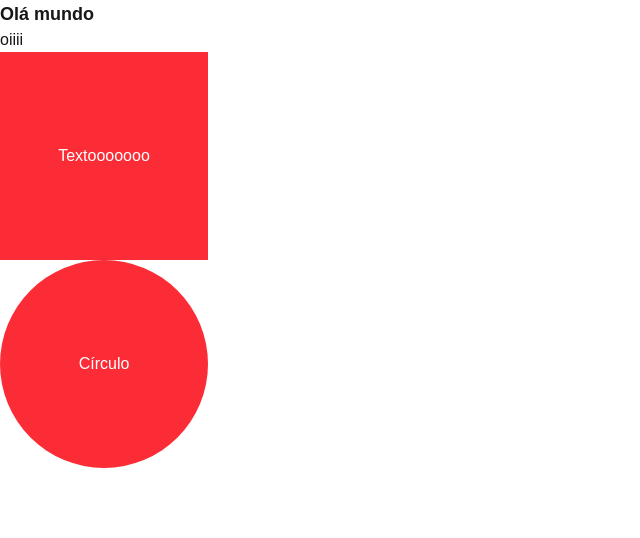
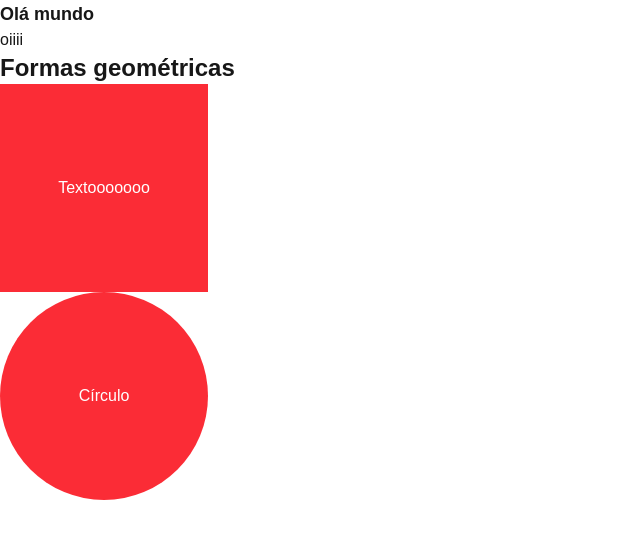
Before and after one commit to joaodlouro/learning-react, a Next.js app in the folder react-projeto/: page / in a window 1280 px wide. Shown: the top 538 px of the page, without its empty margins (0-640 px from the left). Built offline with nearby package versions, Linux system fonts and the light colour scheme.

Commit message:
formas geom

```diff
--- a/react-projeto/src/app/page.tsx
+++ b/react-projeto/src/app/page.tsx
@@ -1,6 +1,9 @@
  //referecia importação, usando igual tag html e possi chamar por outro nome na importação ex> "quadrado ao inves de Square/ não faz diferança para o codigo" =(somente export default). import Square, {Circle} from '@/components/Geo' , dá para importa dos dois jeitos, não necessariamnte somente de um.
 
- import {Square, Circle} from '@/components/Geo'       // dessa forma dá para exportar mais de um!!!!
+ //import {Square, Circle} from '@/components/circle'       // dessa forma dá para exportar mais de um!!!!
+
+
+import { GeoForm } from "@/components/GeoForm";
 
 const Page =() =>{
   return(
@@ -8,8 +11,8 @@
     <h1 className="font-bold  text-lg">Olá mundo</h1>
     <h2>oiiii</h2>
 
-    <Square />
-    <Circle />
+   <GeoForm />
+
     </div>
 
   );}
--- a/react-projeto/src/components/Geo.tsx
+++ b/react-projeto/src/components/Circle.tsx
@@ -1,10 +1,3 @@
-export const Square = () => {
-  return (
-    <div className="w-52 h-52 bg-red-500 text-white flex items-center justify-center">
-      Textooooooo
-    </div>
-  );
-};
 
 export const Circle = () => {
   return (
--- /dev/null
+++ b/react-projeto/src/components/GeoForm.tsx
@@ -0,0 +1,15 @@
+import { Circle } from "./circle";
+import { Square } from "./Square";
+
+export const GeoForm = () => {
+  return (
+    <div>
+      <h3 className="text-2xl font-bold">
+        Formas geométricas
+      </h3>
+
+      <Square />
+      <Circle />
+    </div>
+  );
+};
--- /dev/null
+++ b/react-projeto/src/components/Square.tsx
@@ -0,0 +1,7 @@
+export const Square = () => {
+  return (
+    <div className="w-52 h-52 bg-red-500 text-white flex items-center justify-center">
+      Textooooooo
+    </div>
+  );
+};
```
